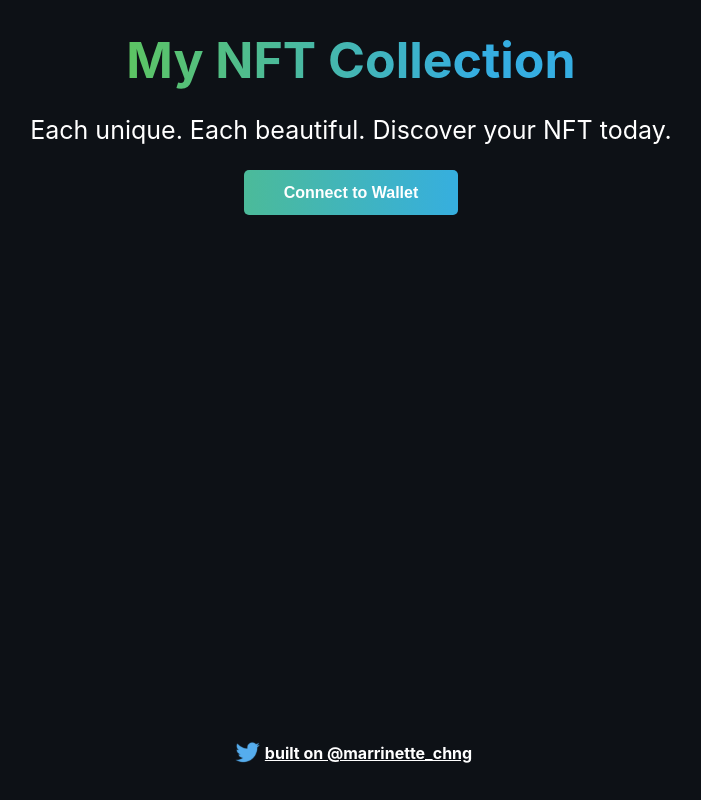
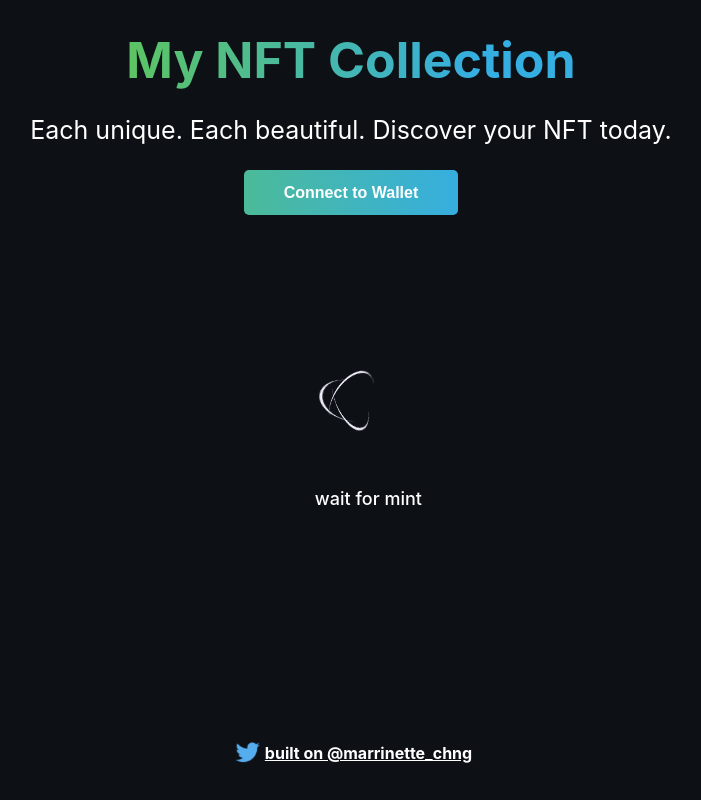
Before and after one commit to mitalrs/EthericNFT, a React (Vite) app in the folder FrontEnd/nft-starter-project-forked/: page / in a window 1280 px wide. Shown: the whole page, without its empty margins (289-990 px from the left). Built offline with nearby package versions, Linux system fonts and the light colour scheme.

Commit message:
loading animation with bug

```diff
--- a/FrontEnd/nft-starter-project-forked/index.html
+++ b/FrontEnd/nft-starter-project-forked/index.html
@@ -33,6 +33,15 @@
     <meta property="og:image"
       content="https://s3.amazonaws.com/cdn.buildspace.so/courses/mint-your-own-nft/metadata.png">
 
+      <!--     loding animation -->
+    <div class="loader">
+      <div class="inner one"></div>
+      <div class="inner two"></div>
+      <div class="inner three"></div>
+      </div>
+         <span class="waiting-text">wait for mint</span>
+
+
     <!-- Twitter -->
     <meta property="twitter:card" content="summary_large_image">
     <meta property="twitter:url" content="https://buildspace.so/">
--- a/FrontEnd/nft-starter-project-forked/src/styles/App.css
+++ b/FrontEnd/nft-starter-project-forked/src/styles/App.css
@@ -123,3 +123,84 @@
     background-position: 0% 50%;
   }
 }
+
+/* loading animation */
+.loader {
+  position: absolute;
+  top: calc(50% - 32px);
+  left: calc(50% - 32px);
+  width: 64px;
+  height: 64px;
+  border-radius: 50%;
+  perspective: 800px;
+}
+
+.inner {
+  position: absolute;
+  box-sizing: border-box;
+  width: 100%;
+  height: 100%;
+  border-radius: 50%;
+}
+
+.inner.one {
+  left: 0%;
+  top: 0%;
+  animation: rotate-one 1s linear infinite;
+  border-bottom: 3px solid #EFEFFA;
+}
+
+.inner.two {
+  right: 0%;
+  top: 0%;
+  animation: rotate-two 1s linear infinite;
+  border-right: 3px solid #EFEFFA;
+}
+
+.inner.three {
+  right: 0%;
+  bottom: 0%;
+  animation: rotate-three 1s linear infinite;
+  border-top: 3px solid #EFEFFA;
+}
+
+@keyframes rotate-one {
+  0% {
+    transform: rotateX(35deg) rotateY(-45deg) rotateZ(0deg);
+  }
+  100% {
+    transform: rotateX(35deg) rotateY(-45deg) rotateZ(360deg);
+  }
+}
+
+@keyframes rotate-two {
+  0% {
+    transform: rotateX(50deg) rotateY(10deg) rotateZ(0deg);
+  }
+  100% {
+    transform: rotateX(50deg) rotateY(10deg) rotateZ(360deg);
+  }
+}
+
+@keyframes rotate-three {
+  0% {
+    transform: rotateX(35deg) rotateY(55deg) rotateZ(0deg);
+  }
+  100% {
+    transform: rotateX(35deg) rotateY(55deg) rotateZ(360deg);
+  }
+}
+
+.waiting-text{
+   color: white;
+  font-size: 18px;
+  font-weight: 500;
+   text-align: center;
+
+  position: absolute;
+  top: calc(66% - 40px);
+  left: calc(48% - 32px);
+  width: 150px;
+  height: 64px;
+  border-radius: 50%;
+}
```
